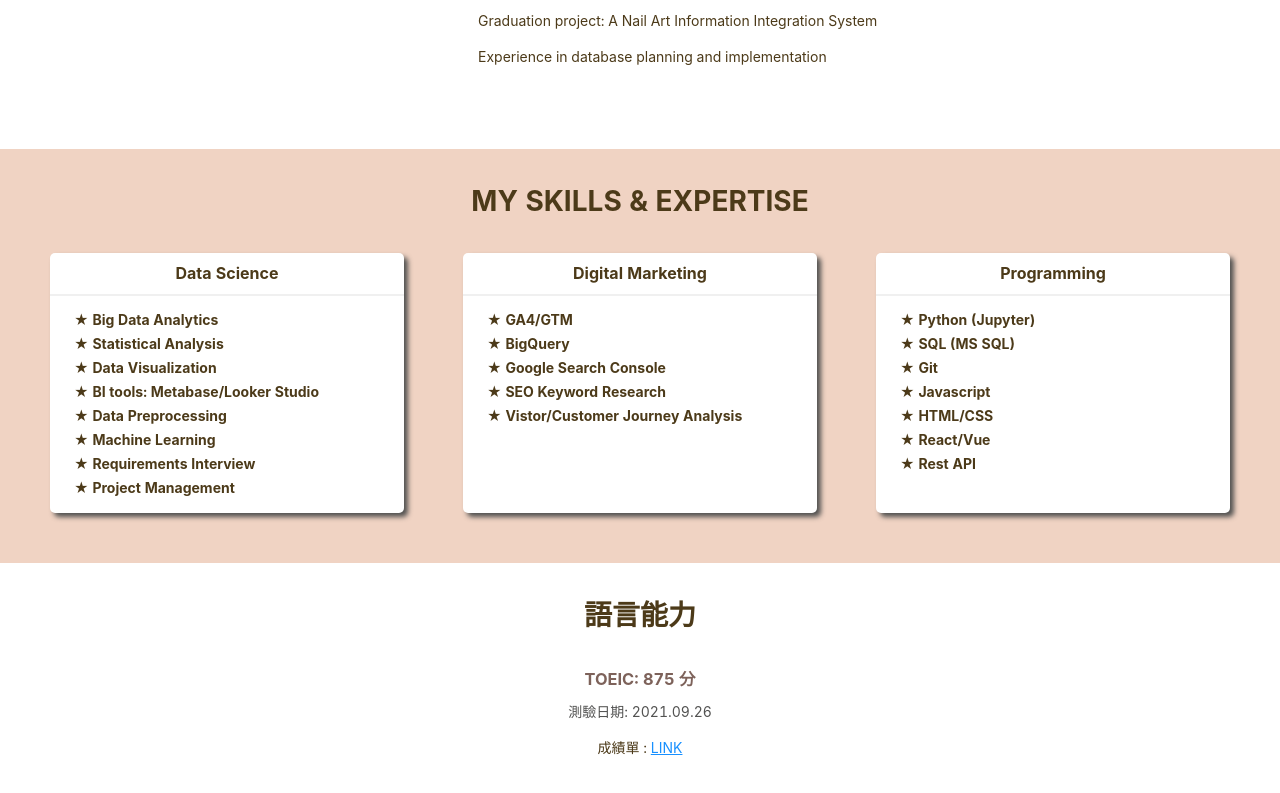
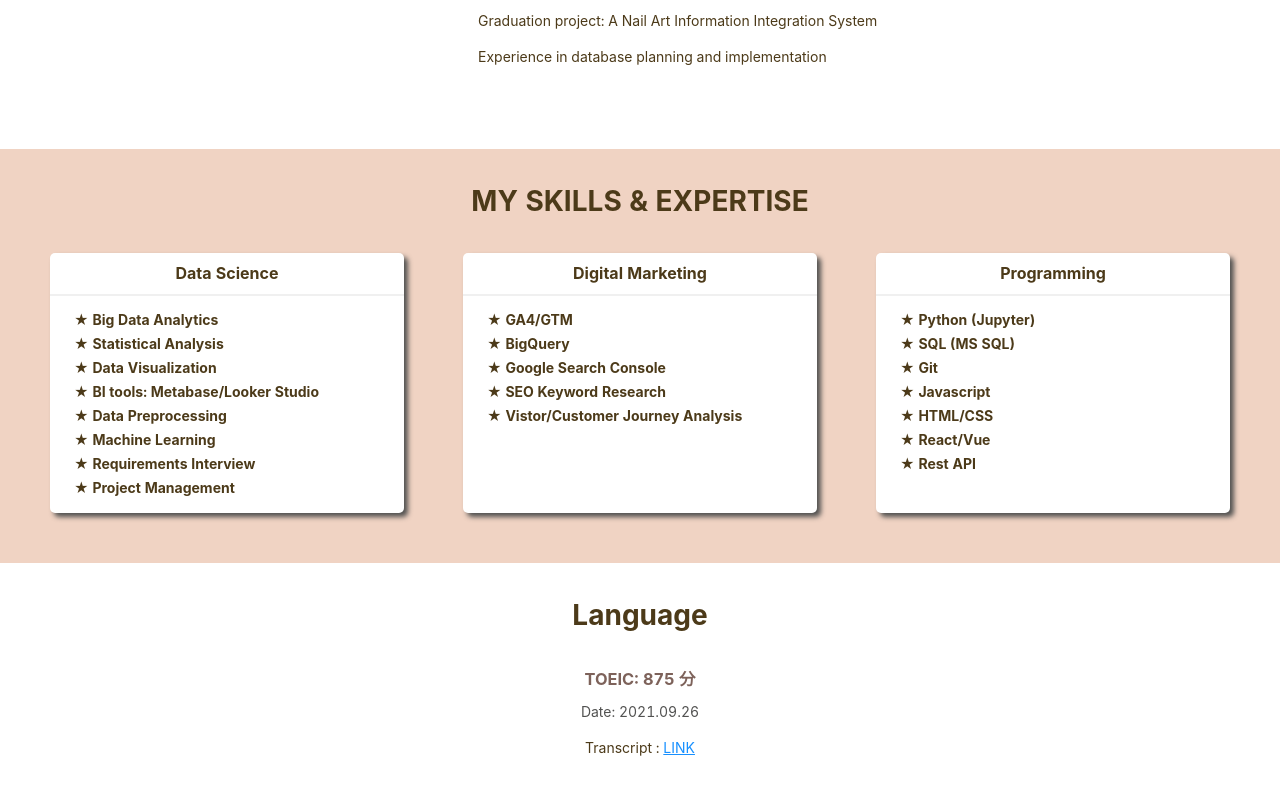
Before and after one commit to HsinShan/Portfolio-Blog, a React (Create React App) app: page / in a window 1280 px wide. Shown: the part 2511-3304 px from the top of the page. Built offline with nearby package versions, Linux system fonts and the light colour scheme.

Commit message:
Update language

```diff
--- a/src/components/main/language.js
+++ b/src/components/main/language.js
@@ -4,11 +4,11 @@ import "../../assets/style/main/language.scss";
 const Language = () => {
   return (
     <div className="language">
-      <h1>語言能力</h1>
+      <h1>Language</h1>
       <h3>TOEIC: 875 分</h3>
-      <p className="date">測驗日期: 2021.09.26</p>
+      <p className="date">Date: 2021.09.26</p>
       <p>
-        成績單 : <a href="https://reurl.cc/RrDOZD">LINK</a>
+        Transcript : <a href="https://reurl.cc/RrDOZD">LINK</a>
       </p>
     </div>
   );
```
